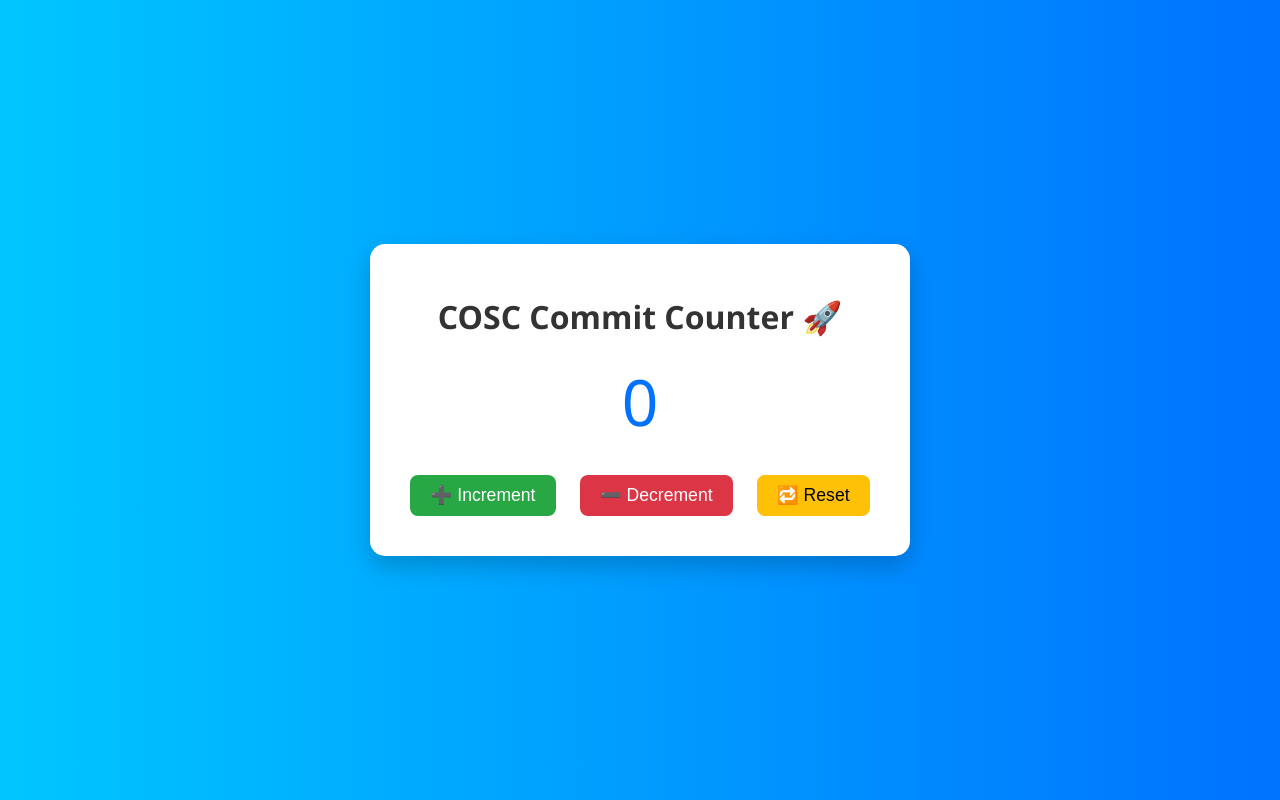
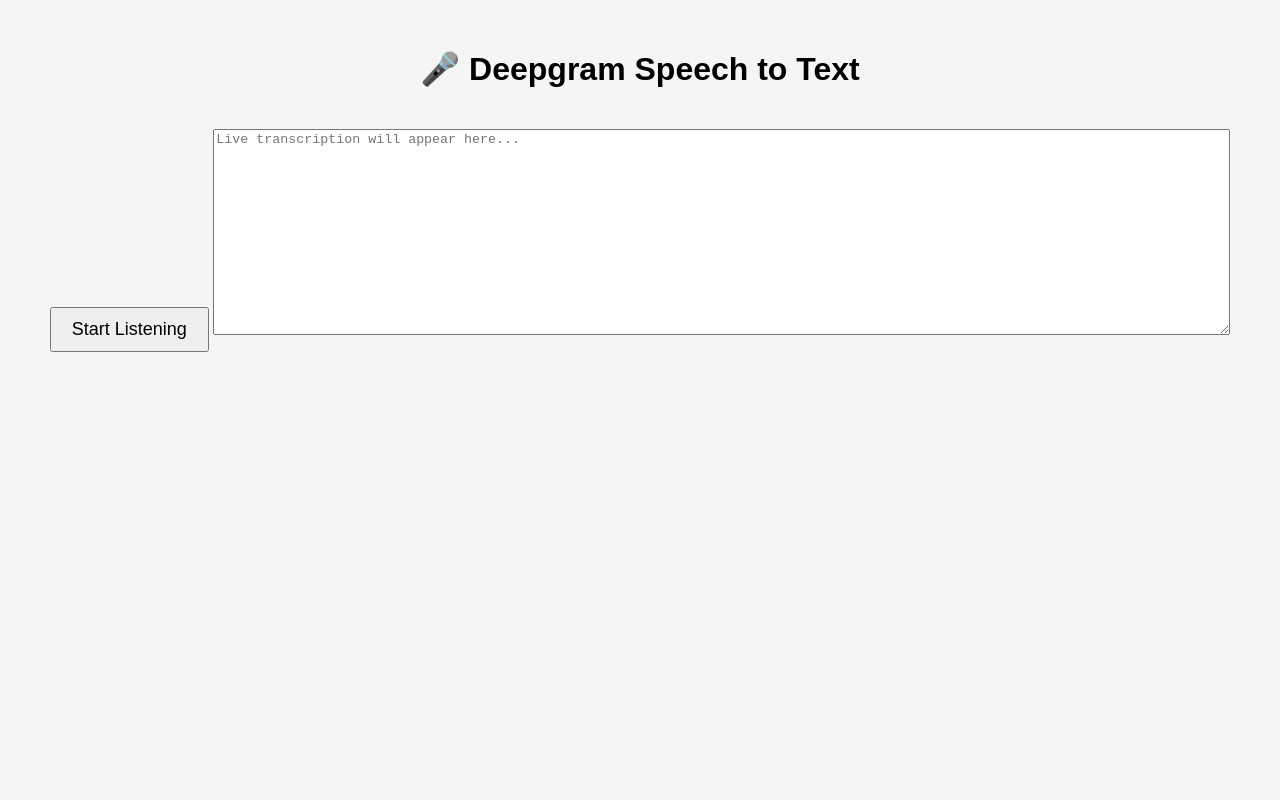
Before and after one commit to Shivsandhanshiv/COSC_Hackweek_Platform, a plain HTML site: page index.html in a window 1280 px wide. Drawn offline with Linux system fonts and the light colour scheme.

Commit message:
Speech to Text with Deepgram API

```diff
--- /dev/null
+++ b/app.js
@@ -0,0 +1,32 @@
+const startBtn = document.getElementById("startBtn");
+const transcript = document.getElementById("transcript");
+
+startBtn.addEventListener("click", () => {
+  startBtn.disabled = true;
+  transcript.value = "Connecting to Deepgram...\n";
+
+  // Simulate connection delay
+  setTimeout(() => {
+    transcript.value += "🟢 Connected! Listening...\n";
+
+    // Simulated words (you can change these)
+    const fakeWords = [
+      "Hello", "this", "is", "a", "live", "speech-to-text", "demo",
+      "using", "Deepgram", "API", "interface", "simulated", "in", "JavaScript"
+    ];
+
+    let i = 0;
+
+    // Simulate typing each word with delay
+    const interval = setInterval(() => {
+      if (i < fakeWords.length) {
+        transcript.value += fakeWords[i++] + " ";
+      } else {
+        clearInterval(interval);
+        transcript.value += "\n🔴 Demo complete. You can click Start again.";
+        startBtn.disabled = false;
+      }
+    }, 500);
+
+  }, 1500);
+});
--- a/index.html
+++ b/index.html
@@ -1,21 +1,14 @@
 <!DOCTYPE html>
-<html lang="en">
+<html>
 <head>
-  <meta charset="UTF-8">
-  <meta name="viewport" content="width=device-width, initial-scale=1">
-  <title>COSC Commit Counter</title>
+  <title>Speech to Text with Deepgram</title>
   <link rel="stylesheet" href="style.css">
 </head>
 <body>
-  <div class="container">
-    <h1>COSC Commit Counter 🚀</h1>
-    <div id="counter">0</div>
-    <div class="buttons">
-      <button onclick="increment()">➕ Increment</button>
-      <button onclick="decrement()">➖ Decrement</button>
-      <button onclick="reset()">🔁 Reset</button>
-    </div>
-  </div>
-  <script src="script.js"></script>
+  <h1>🎤 Deepgram Speech to Text</h1>
+  <button id="startBtn">Start Listening</button>
+  <textarea id="transcript" rows="10" cols="50" placeholder="Live transcription will appear here..."></textarea>
+
+  <script src="app.js"></script>
 </body>
 </html>
--- a/style.css
+++ b/style.css
@@ -1,46 +1,15 @@
 body {
-  font-family: 'Segoe UI', sans-serif;
-  background: linear-gradient(to right, #00c6ff, #0072ff);
-  display: flex;
-  justify-content: center;
-  align-items: center;
-  height: 100vh;
-  margin: 0;
+  font-family: sans-serif;
+  text-align: center;
+  margin-top: 50px;
+  background-color: #f5f5f5;
 }
-
-.container {
-  background: white;
-  padding: 30px;
-  border-radius: 15px;
-  text-align: center;
-  box-shadow: 0 10px 25px rgba(0,0,0,0.2);
+textarea {
+  margin-top: 20px;
+  width: 80%;
+  height: 200px;
 }
-
-h1 {
-  margin-bottom: 20px;
-  color: #333;
+button {
+  padding: 10px 20px;
+  font-size: 18px;
 }
-
-#counter {
-  font-size: 4rem;
-  margin: 20px 0;
-  color: #0072ff;
-}
-
-.buttons button {
-  padding: 10px 20px;
-  margin: 10px;
-  font-size: 1.1rem;
-  border: none;
-  border-radius: 8px;
-  cursor: pointer;
-  transition: background 0.3s;
-}
-
-.buttons button:hover {
-  opacity: 0.9;
-}
-
-button:nth-child(1) { background-color: #28a745; color: white; }  /* Increment */
-button:nth-child(2) { background-color: #dc3545; color: white; }  /* Decrement */
-button:nth-child(3) { background-color: #ffc107; color: black; }  /* Reset */
```
Also changed, not shown: README.md.
